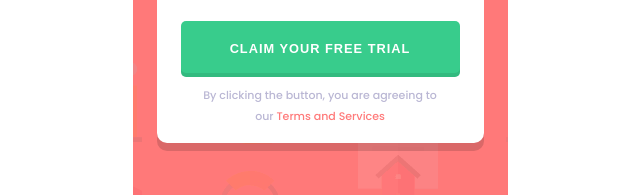
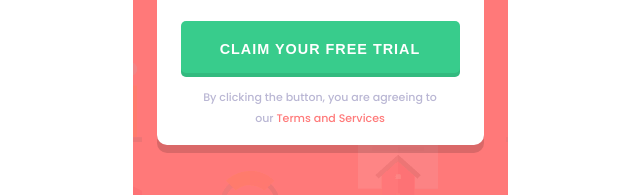
Before and after one commit to dominikapap/FrontendMentor-intro-with-form, a plain HTML site: page index.html in a window 1280 px wide. Shown: the part 773-968 px from the top of the page, 320-960 px from the left. Drawn offline with Linux system fonts and the light colour scheme.

Commit message:
changed button font-size and undertext margin-top

```diff
--- a/scss/main.scss
+++ b/scss/main.scss
@@ -199,7 +199,7 @@ input {
   border-radius: 5px;
   border: none;
   font-weight: $semi-bold;
-  font-size: 0.8rem;
+  font-size: 0.9rem;
   line-height: 26px;
   text-align: center;
   letter-spacing: 1px;
@@ -223,7 +223,7 @@ input {
   text-align: center;
   color: #bab7d4;
   padding-bottom: 16px;
-  margin: 0.5rem 39px 24px;
+  margin: 0.6rem 39px 24px;
   span {
     color: $primary;
   }
```
Also changed, not shown: css/main.css.
